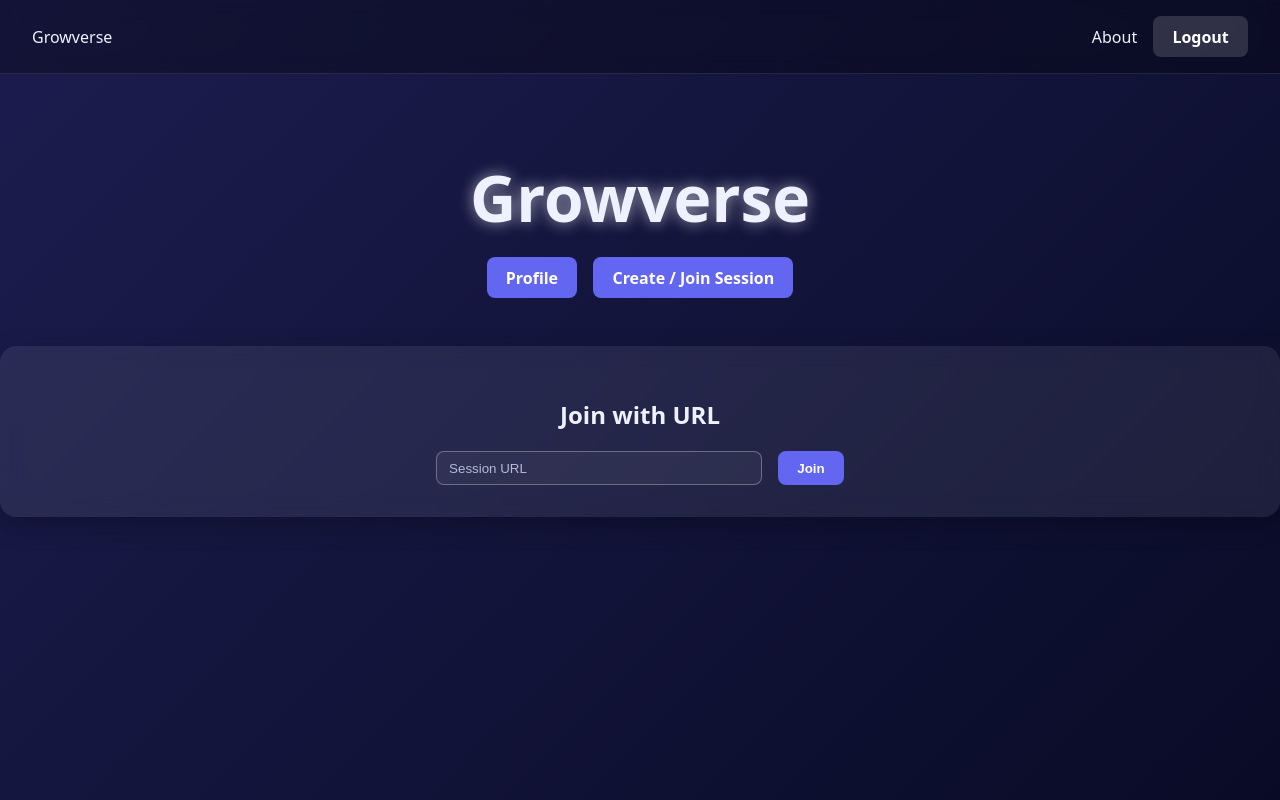
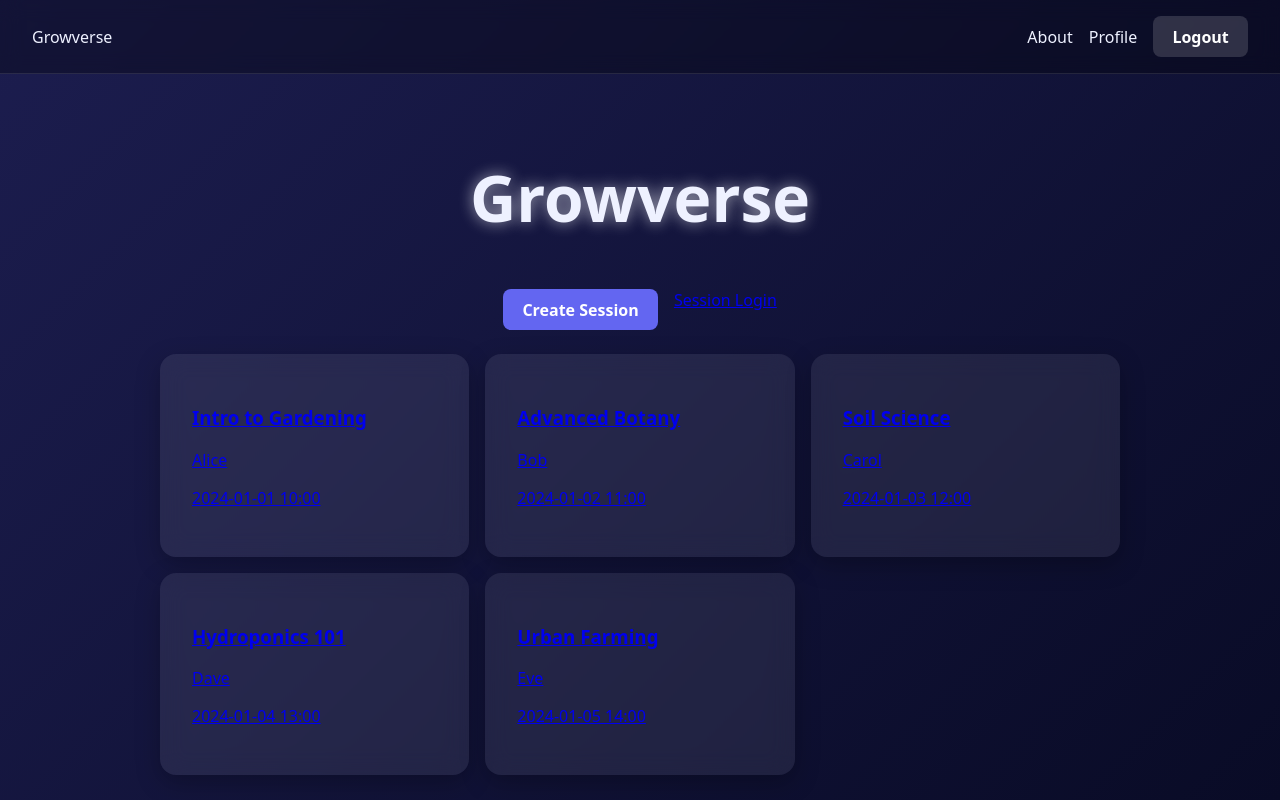
Before and after one commit to growverse/growverse, a React (Vite) app: page / in a window 1280 px wide. Built offline with nearby package versions, Linux system fonts and the light colour scheme.

Commit message:
feat(session): show cards on landing with detail and login pages

```diff
--- a/src/app/App.tsx
+++ b/src/app/App.tsx
@@ -6,8 +6,9 @@ import Auth from '@/pages/Auth/Auth';
 import World from '@/pages/World';
 import SessionLeave from '@/pages/Session/SessionLeave';
 import Profile from '@/pages/Profile/Profile';
-import SessionList from '@/pages/Session/SessionList';
 import SessionCreate from '@/pages/Session/SessionCreate';
+import SessionLogin from '@/pages/Session/SessionLogin';
+import SessionDetail from '@/pages/Session/SessionDetail';
 
 export function App(): JSX.Element {
   const location = useLocation();
@@ -21,9 +22,10 @@ export function App(): JSX.Element {
         <Route path="/auth" element={<Auth />} />
         <Route path="/world" element={<World />} />
         <Route path="/profile" element={<Profile />} />
-        <Route path="/session" element={<SessionList />} />
+        <Route path="/session/login" element={<SessionLogin />} />
         <Route path="/session/create" element={<SessionCreate />} />
         <Route path="/session/leave" element={<SessionLeave />} />
+        <Route path="/session/:sessionId" element={<SessionDetail />} />
       </Routes>
     </>
   );
--- a/src/app/app.css
+++ b/src/app/app.css
@@ -155,3 +155,21 @@ tbody tr:hover {
   gap: 1rem;
   max-width: 320px;
 }
+
+.session-actions {
+  display: flex;
+  justify-content: center;
+  gap: 1rem;
+  margin-bottom: 1.5rem;
+}
+
+.session-grid {
+  display: grid;
+  gap: 1rem;
+  grid-template-columns: repeat(auto-fill, minmax(240px, 1fr));
+}
+
+.session-card {
+  cursor: pointer;
+  text-align: left;
+}
--- a/src/components/Navbar.tsx
+++ b/src/components/Navbar.tsx
@@ -10,6 +10,7 @@ export function Navbar(): JSX.Element {
       </Link>
       <div className="nav-right">
         <Link to="/about">About</Link>
+        {user && <Link to="/profile">Profile</Link>}
         {user ? (
           <button className="btn secondary" type="button" onClick={logout}>
             Logout
--- a/src/pages/Landing/Landing.tsx
+++ b/src/pages/Landing/Landing.tsx
@@ -1,28 +1,33 @@
 import { Link } from 'react-router-dom';
 import { useAuth } from '@/context/auth/AuthContext';
+import { sessions } from '@/modules/session/sessions.mock';
 
 export default function Landing(): JSX.Element {
   const { user } = useAuth();
   return (
-    <div className="hero">
-      <h1>Growverse</h1>
+    <>
+      <div className="hero">
+        <h1>Growverse</h1>
+      </div>
       {user && (
-        <div className="cta">
-          <Link className="btn" to="/profile">
-            Profile
-          </Link>
-          <Link className="btn" to="/session">
-            Create / Join Session
-          </Link>
+        <div className="container">
+          <div className="session-actions">
+            <Link className="btn" to="/session/create">
+              Create Session
+            </Link>
+            <Link to="/session/login">Session Login</Link>
+          </div>
+          <div className="session-grid">
+            {sessions.map((s) => (
+              <Link key={s.id} to={`/session/${s.id}`} className="card session-card">
+                <h3>{s.name}</h3>
+                <p>{s.instructorName}</p>
+                <p>{s.startTime}</p>
+              </Link>
+            ))}
+          </div>
         </div>
       )}
-      <div className="card" style={{ marginTop: '3rem' }}>
-        <h2>Join with URL</h2>
-        <div className="join-section">
-          <input placeholder="Session URL" />
-          <button className="btn">Join</button>
-        </div>
-      </div>
-    </div>
+    </>
   );
 }
--- /dev/null
+++ b/src/pages/Session/SessionDetail.tsx
@@ -0,0 +1,29 @@
+import { useParams } from 'react-router-dom';
+import { sessions } from '@/modules/session/sessions.mock';
+import { openSessionWindow } from '@/modules/session/utils';
+
+export default function SessionDetail(): JSX.Element {
+  const { sessionId } = useParams();
+  const session = sessions.find((s) => s.id === sessionId);
+
+  if (!session) {
+    return (
+      <div className="container">
+        <p>Session not found.</p>
+      </div>
+    );
+  }
+
+  return (
+    <div className="container">
+      <div className="card">
+        <h1>{session.name}</h1>
+        <p>Instructor: {session.instructorName}</p>
+        <p>Start Time: {session.startTime}</p>
+        <button className="btn" onClick={() => openSessionWindow(session.id)}>
+          Join session
+        </button>
+      </div>
+    </div>
+  );
+}
--- a/src/pages/Session/SessionList.tsx
+++ /dev/null
@@ -1,32 +0,0 @@
-import { Link } from 'react-router-dom';
-import { sessions } from '@/modules/session/sessions.mock';
-import { openSessionWindow } from '@/modules/session/utils';
-
-export default function SessionList(): JSX.Element {
-  return (
-    <div className="card">
-      <h1>Sessions</h1>
-      <Link className="btn" to="/session/create">
-        Create Session
-      </Link>
-      <table>
-        <thead>
-          <tr>
-            <th>Name</th>
-            <th>Instructor</th>
-            <th>Start Time</th>
-          </tr>
-        </thead>
-        <tbody>
-          {sessions.map((s) => (
-            <tr key={s.id} onClick={() => openSessionWindow(s.id)}>
-              <td>{s.name}</td>
-              <td>{s.instructorName}</td>
-              <td>{s.startTime}</td>
-            </tr>
-          ))}
-        </tbody>
-      </table>
-    </div>
-  );
-}
--- /dev/null
+++ b/src/pages/Session/SessionLogin.tsx
@@ -0,0 +1,13 @@
+export default function SessionLogin(): JSX.Element {
+  return (
+    <div className="container">
+      <div className="card">
+        <h1>Join with URL</h1>
+        <div className="join-section">
+          <input placeholder="Session URL" />
+          <button className="btn">Join</button>
+        </div>
+      </div>
+    </div>
+  );
+}
```
